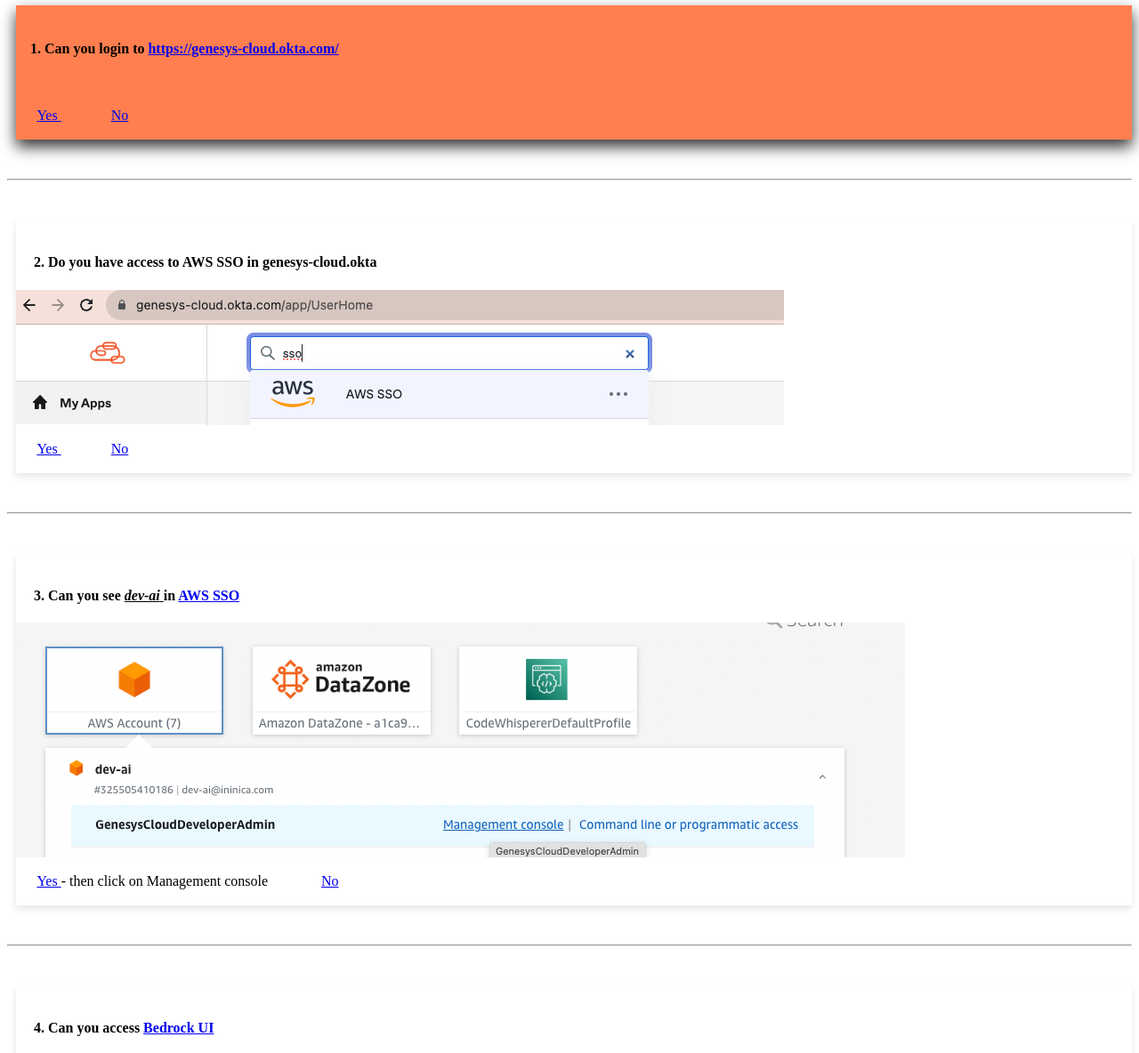
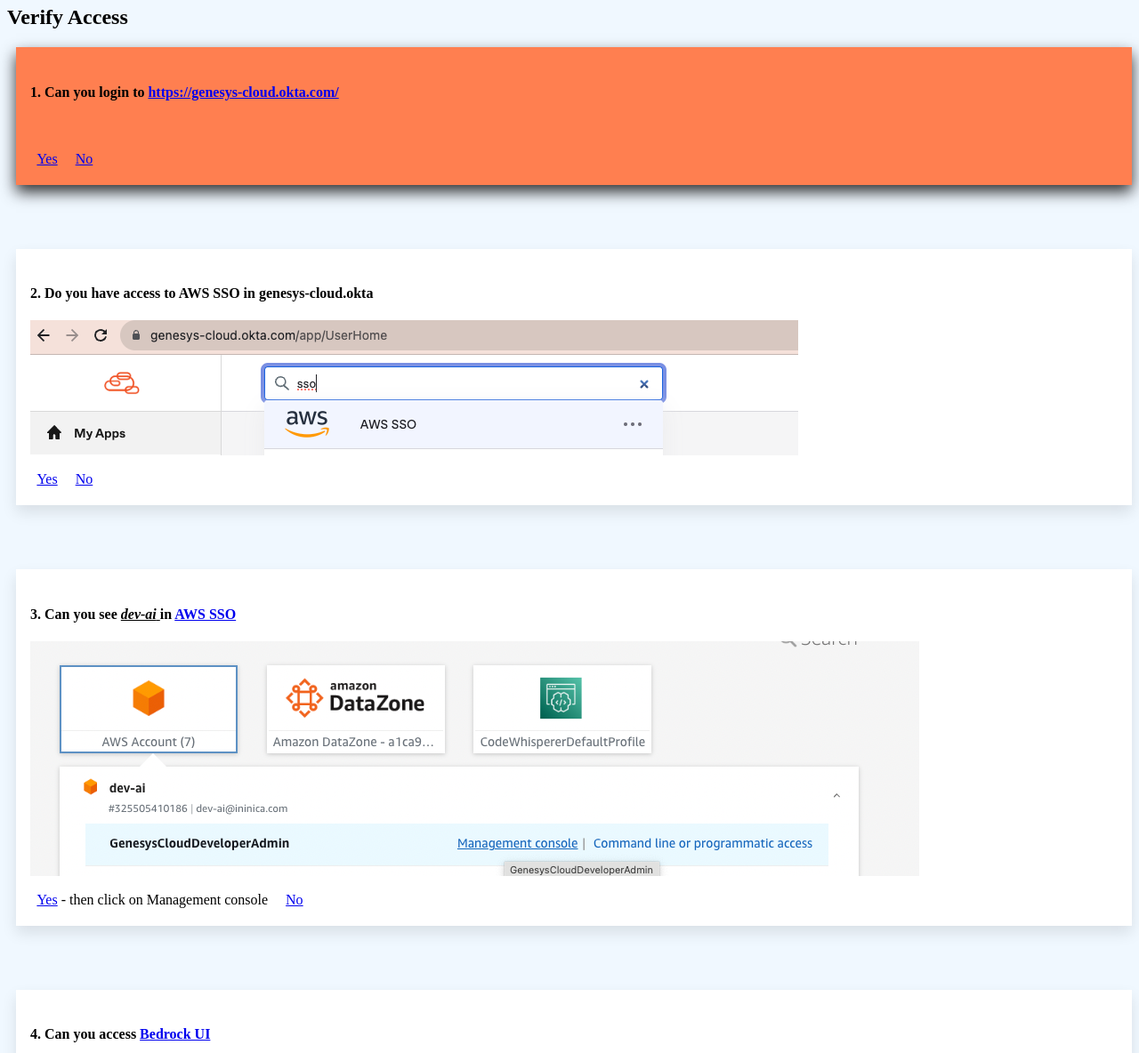
Before and after one commit to sanhal/llms-workshop-create2023, a plain HTML site: page index.html in a window 1280 px wide. Shown: the part 60-1244 px from the top of the page at 89% size. Drawn offline with Linux system fonts and the light colour scheme.

Commit message:
Update index.html

```diff
--- a/index.html
+++ b/index.html
@@ -1,59 +1,65 @@
-<h1>Verify Setup</h1>
+<body>
+<h1>llms-workshop create2023</h1>
+<h2>Verify Access</h2>
 
 <div id="1" class="card"><br>
-    <h4> &nbsp; &nbsp; 1. Can you login to <a href="https://genesys-cloud.okta.com">https://genesys-cloud.okta.com/</a></h4>
+    <h4>   1. Can you login to <a href="https://genesys-cloud.okta.com">https://genesys-cloud.okta.com/</a></h4>
     <br>
     <br>
- &nbsp; &nbsp; &nbsp   <a href="#2" onclick="jshighlight('2')"> Yes </a> &nbsp;&nbsp;&nbsp;&nbsp;&nbsp;&nbsp;&nbsp;&nbsp;&nbsp;&nbsp;&nbsp;&nbsp;&nbsp; <a href="#poe" onclick="jshighlight('poe')">No</a>
+   &nbsp;   <a href="#2" onclick="jshighlight('2')">Yes</a>&nbsp;&nbsp;&nbsp;&nbsp;  <a href="#poe" onclick="jshighlight('poe')">No</a>
 
-<br><br></div><br><br><hr><br><br>
+<br><br></div><br><br><br><br>
 
 <div id="2" class="card"><br>
-    <h4> &nbsp; &nbsp; &nbsp;2. Do you have access to AWS SSO in genesys-cloud.okta </h4>
+    <h4>   2. Do you have access to AWS SSO in genesys-cloud.okta </h4>
     <img src="img/prompt_engineering_01.png">
     <br>
     <br>
-&nbsp; &nbsp; &nbsp    <a href="#3" onclick="jshighlight('3')"> Yes </a> &nbsp;&nbsp;&nbsp;&nbsp;&nbsp;&nbsp;&nbsp;&nbsp;&nbsp;&nbsp;&nbsp;&nbsp;&nbsp; <a href="#poe" onclick="jshighlight('poe')">No</a>
-<br><br></div><br><br><hr><br><br>
+  &nbsp    <a href="#3" onclick="jshighlight('3')">Yes</a>&nbsp;&nbsp;&nbsp;&nbsp;  <a href="#poe" onclick="jshighlight('poe')">No</a>
+<br><br></div><br><br><br><br>
 
 
 <div id="3" class="card"><br>
-    <h4> &nbsp; &nbsp; &nbsp;3. Can you see <u><i>dev-ai</i> </u> in <a href="https://d-90677ec9ff.awsapps.com/start#/">AWS SSO</a></h4>
+    <h4>   3. Can you see <u><i>dev-ai</i> </u> in <a href="https://d-90677ec9ff.awsapps.com/start#/">AWS SSO</a></h4>
     <img src="img/prompt_engineering_02.png">
     <br>
     <br>
- &nbsp; &nbsp; &nbsp   <a href="#4" onclick="jshighlight('4')"> Yes  </a> - then click on Management console &nbsp;&nbsp;&nbsp;&nbsp;&nbsp;&nbsp;&nbsp;&nbsp;&nbsp;&nbsp;&nbsp;&nbsp;&nbsp; <a href="#poe" onclick="jshighlight('poe')">No</a>
-<br><br></div><br><br><hr><br><br>
+   &nbsp   <a href="#4" onclick="jshighlight('4')">Yes</a> - then click on Management console  &nbsp;&nbsp;&nbsp;&nbsp;<a href="#poe" onclick="jshighlight('poe')">No</a>
+<br><br></div><br><br><br><br>
 
 
 
 <div id="4" class="card"><br>
-    <h4> &nbsp; &nbsp; &nbsp;4. Can you access <a href="https://us-east-1.console.aws.amazon.com/bedrock/home?region=us-east-1#/">Bedrock UI</a></h4>
+    <h4>   4. Can you access <a href="https://us-east-1.console.aws.amazon.com/bedrock/home?region=us-east-1#/">Bedrock UI</a></h4>
     <img src="img/verifysetup_01.png" height="350" width="1000">
     <br>
     <br>
-&nbsp; &nbsp; &nbsp    <b> Yes  </b> - then click on Get Started. You are all set. &nbsp;&nbsp;&nbsp;&nbsp;&nbsp;&nbsp;&nbsp;&nbsp;&nbsp;&nbsp;&nbsp;&nbsp;&nbsp; <a href="#poe" onclick="jshighlight('poe')">No</a>
-<br><br></div><br><br><hr><br><br>
+  &nbsp    <b> Yes  </b> - then click on Get Started. You are all set. &nbsp;&nbsp;&nbsp;&nbsp; <a href="#poe" onclick="jshighlight('poe')">No</a>
+<br><br></div><br><br><br><br>
 
 
 <div id="poe" class="card"><br>
-    <h4> &nbsp; &nbsp; &nbsp;You can still try the prompts in our workshop using  <a href="https://poe.com">poe.com</a> instead of Bedrock</h4>
-    &nbsp; &nbsp; &nbsp You will need to signup to poe.<br>
- &nbsp; &nbsp; &nbsp   You will be able to try most of the things in workshop.<br>
- &nbsp; &nbsp; &nbsp   You can try full workshop exercise later by following <a href="https://ai-docs-internal.inindca.com/llms-create2023">llms-create2023</a>
+    <h4>   You can still try the prompts in our workshop using  <a href="https://poe.com">poe.com</a> instead of Bedrock</h4>
+    You will need to signup to poe.<br>
+    You will be able to try most of the things in workshop.<br>
+    You can try full workshop exercise later by following <a href="https://ai-docs-internal.inindca.com/llms-create2023">llms-create2023</a>
 
-    &nbsp; &nbsp;<br>
+     <br>
     <mark> It is a chat widget. So it will keep track of the conversation. If you want to start fresh create a new bot.</mark>
 
-<br><br></div><br><br><hr><br><br>
-
+<br><br></div><br><br><br><br>
+</body>
 
 <style>
+    body {
+        background-color: aliceblue;
+    }
     .card {
   /* Add shadows to create the "card" effect */
   box-shadow: 0 4px 8px 0 rgba(0,0,0,0.1);
   transition: 0.3s;
         margin-left: 10px;
+        padding: 2px 16px;
 }
 
 /* On mouse-over, add a deeper shadow */
@@ -68,8 +74,6 @@
 </style>
 
 <script>
-    document.getElementById("1").style.backgroundColor="coral";
-    document.getElementById("1").style.boxShadow="0 8px 16px 0 rgba(0,0,0,0.8)";
 
     function jshighlight(divid){
         const divids = ["1", "2", "3", "4","poe"];
@@ -82,4 +86,5 @@
         document.getElementById(divid).style.boxShadow="0 8px 16px 0 rgba(0,0,0,0.8)";
 
     }
+    jshighlight("1")
 </script>
```
